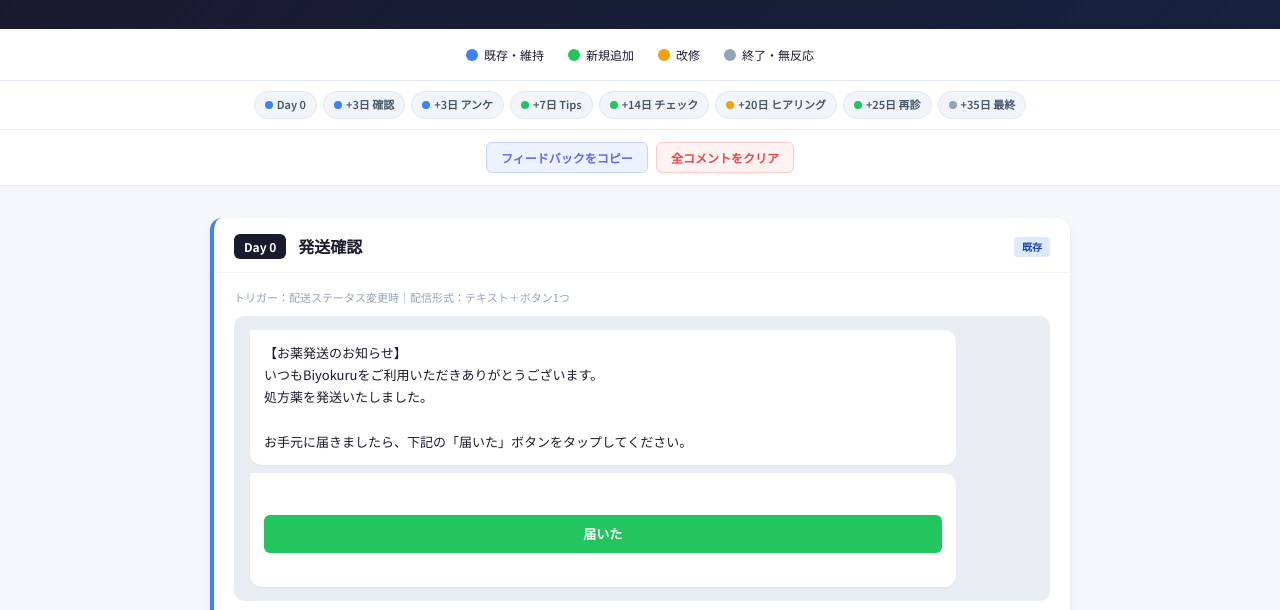
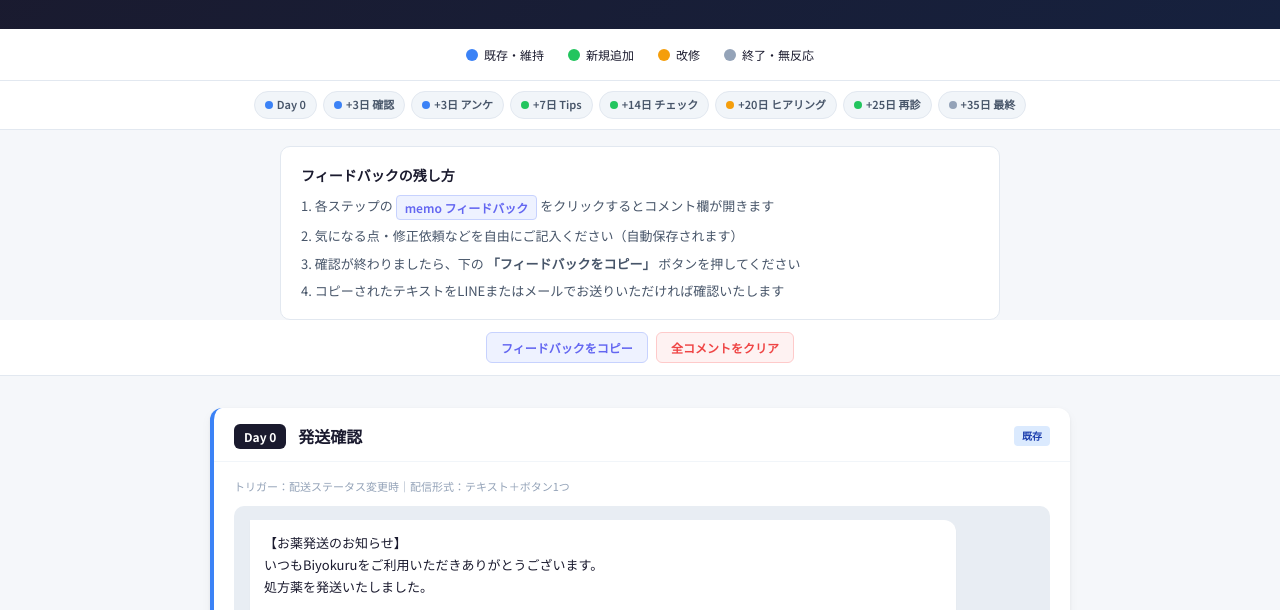
Before and after one commit to ryusei-ops/biyokuru-scenario, a plain HTML site: page index.html in a window 1280 px wide. Shown: the part 110-720 px from the top of the page. Drawn offline with Linux system fonts and the light colour scheme.

Commit message:
Add feedback usage guide for client review
Co-Authored-By: Claude Opus 4.6 (1M context) <noreply@anthropic.com>

```diff
--- a/index.html
+++ b/index.html
@@ -438,6 +438,16 @@
   <a href="#step-day20" class="nav-btn"><div class="nav-dot" style="background:#f59e0b"></div>+20日 ヒアリング</a>
   <a href="#step-day25" class="nav-btn"><div class="nav-dot" style="background:#22c55e"></div>+25日 再診</a>
   <a href="#step-day35" class="nav-btn"><div class="nav-dot" style="background:#94a3b8"></div>+35日 最終</a>
+</div>
+
+<div style="max-width:720px;margin:16px auto 0;padding:16px 20px;background:#fff;border:1px solid #e2e8f0;border-radius:10px;font-size:13px;line-height:1.8;color:#475569;">
+  <div style="font-weight:700;color:#1a1a2e;margin-bottom:6px;font-size:14px;">フィードバックの残し方</div>
+  <div style="display:flex;flex-direction:column;gap:4px;">
+    <div>1. 各ステップの <span style="display:inline-flex;align-items:center;gap:4px;font-size:12px;font-weight:600;color:#6366f1;background:#eef2ff;border:1px solid #c7d2fe;border-radius:4px;padding:1px 8px;vertical-align:middle;">memo フィードバック</span> をクリックするとコメント欄が開きます</div>
+    <div>2. 気になる点・修正依頼などを自由にご記入ください（自動保存されます）</div>
+    <div>3. 確認が終わりましたら、下の <b>「フィードバックをコピー」</b> ボタンを押してください</div>
+    <div>4. コピーされたテキストをLINEまたはメールでお送りいただければ確認いたします</div>
+  </div>
 </div>
 
 <div class="export-bar">
```
